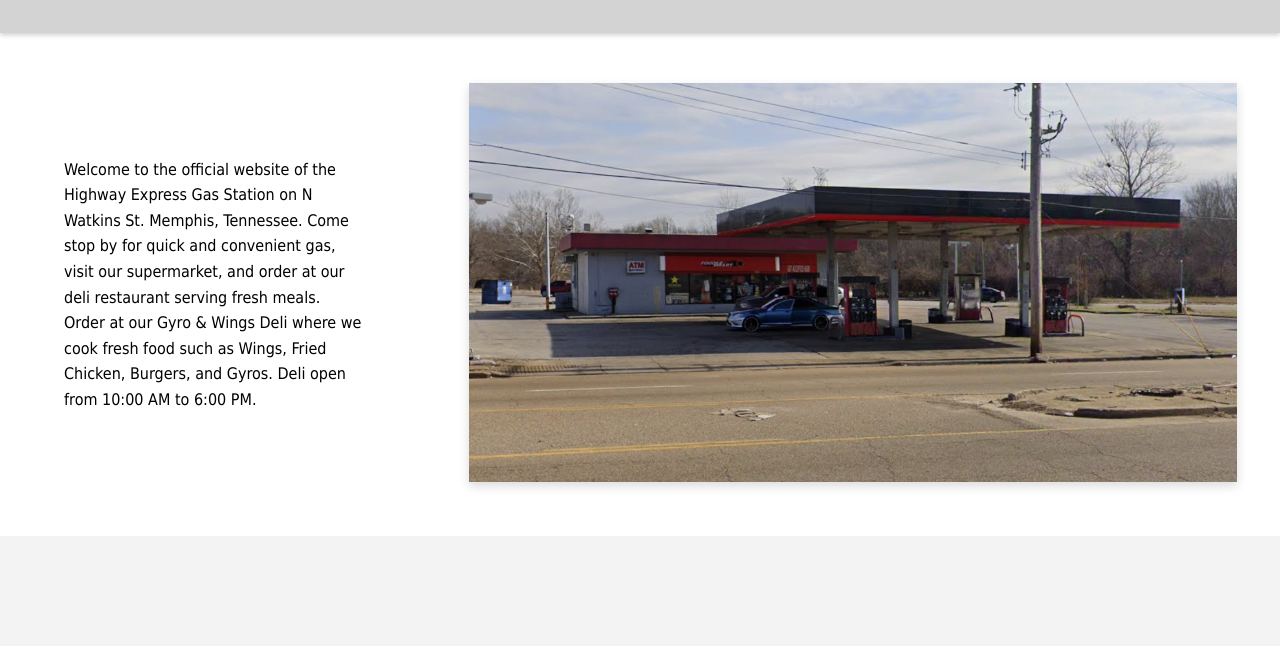
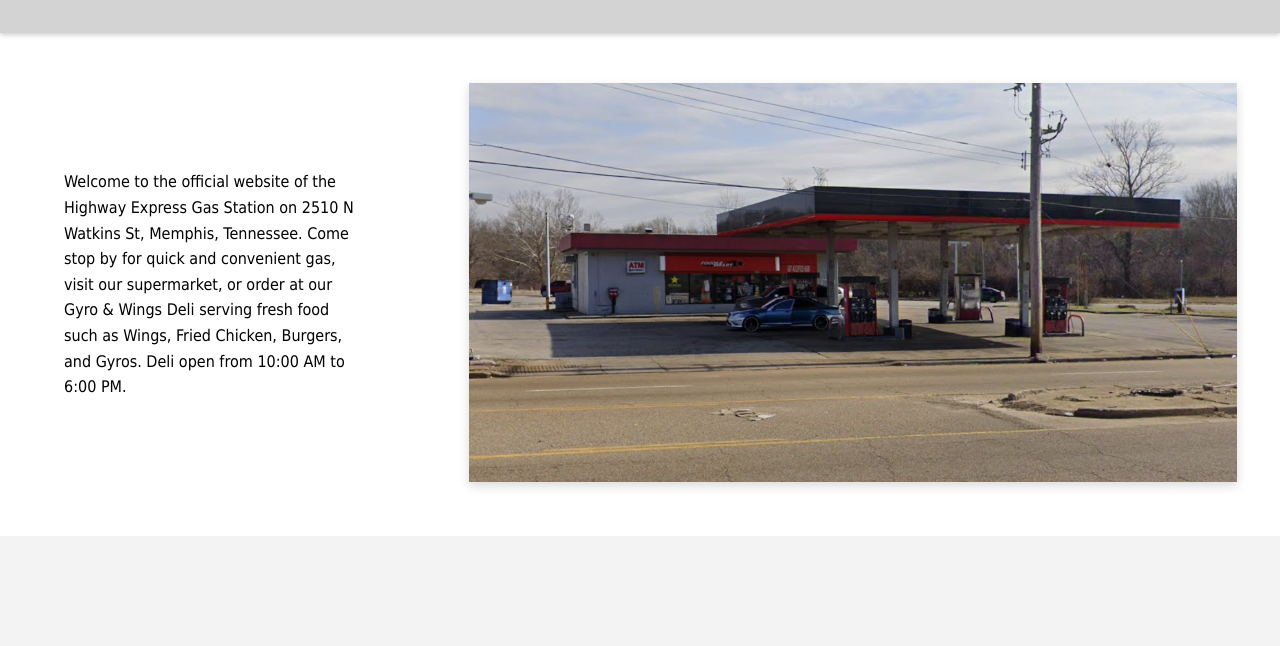
Before and after one commit to Zxiid1/highwayexpress, a plain HTML site: page index.html in a window 1280 px wide. Shown: the part 137-783 px from the top of the page. Drawn offline with Linux system fonts and the light colour scheme.

Commit message:
Update intro text

```diff
--- a/index.html
+++ b/index.html
@@ -22,11 +22,10 @@
         <section class="intro">
             <div class="text">
                 <p>
-                    Welcome to the official website of the Highway Express Gas Station on N Watkins St.
+                    Welcome to the official website of the Highway Express Gas Station on 2510 N Watkins St,
                     Memphis, Tennessee. Come stop by for quick and convenient gas, visit our supermarket,
-                    and order at our deli restaurant serving fresh meals. Order at our Gyro & Wings
-                    Deli where we cook fresh food such as Wings, Fried Chicken, Burgers, and Gyros. Deli
-                    open from 10:00 AM to 6:00 PM.
+                    or order at our Gyro & Wings Deli serving fresh food such as Wings, Fried Chicken, Burgers,
+                    and Gyros. Deli open from 10:00 AM to 6:00 PM.
                 </p>
             </div>
 
```
